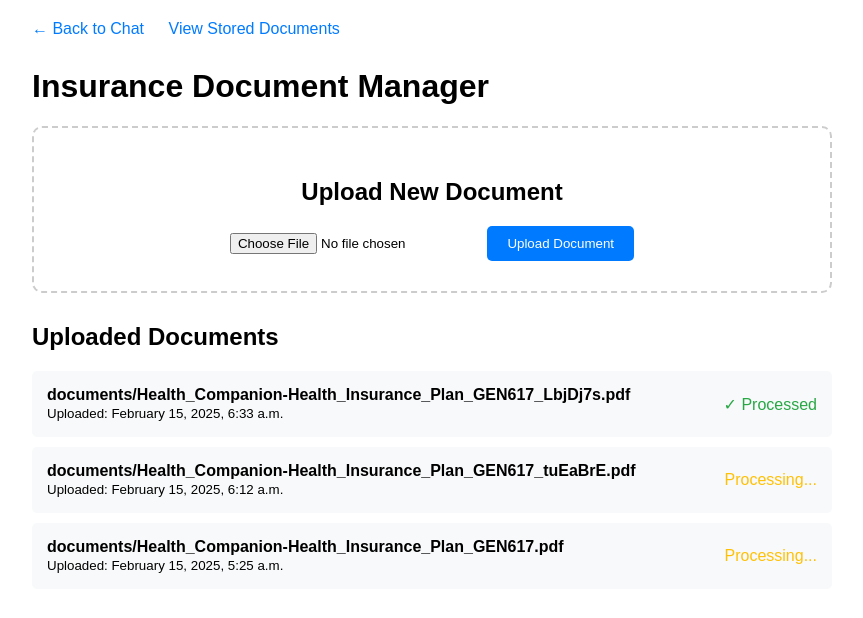
After one commit to Nithya1381/Health-Insurance, a Django app: page /uploads/ in a window 1280 px wide. The commit adds this page. Shown: the top 618 px of the page, without its empty margins (208-1071 px from the left). Run offline with Django 4.2, Linux system fonts and the light colour scheme; data comes from the database, SQL or seed files in the repository; both versions use the stored data as it was after the commit.

```diff
--- a/health_insurance_agent/health_insurance_agent/settings.py
+++ b/health_insurance_agent/health_insurance_agent/settings.py
@@ -122,3 +122,7 @@ STATIC_URL = 'static/'
 # https://docs.djangoproject.com/en/4.2/ref/settings/#default-auto-field
 
 DEFAULT_AUTO_FIELD = 'django.db.models.BigAutoField'
+
+# Add these settings for file uploads
+MEDIA_URL = '/media/'
+MEDIA_ROOT = BASE_DIR / 'media'
--- a/health_insurance_agent/health_insurance_agent/urls.py
+++ b/health_insurance_agent/health_insurance_agent/urls.py
@@ -14,10 +14,12 @@ Including another URLconf
     1. Import the include() function: from django.urls import include, path
     2. Add a URL to urlpatterns:  path('blog/', include('blog.urls'))
 """
+from django.conf import settings
+from django.conf.urls.static import static
 from django.contrib import admin
 from django.urls import include, path
 
 urlpatterns = [
     path('admin/', admin.site.urls),
     path('', include('main.urls')),
-]
+] + static(settings.MEDIA_URL, document_root=settings.MEDIA_ROOT)
--- a/health_insurance_agent/main/models.py
+++ b/health_insurance_agent/main/models.py
@@ -6,6 +6,7 @@ class ChatMessage(models.Model):
     ROLE_CHOICES = [
         ('user', 'User'),
         ('assistant', 'Assistant'),
+        ('system', 'System'),
     ]
 
     role = models.CharField(max_length=10, choices=ROLE_CHOICES)
@@ -14,3 +15,8 @@ class ChatMessage(models.Model):
 
     class Meta:
         ordering = ['timestamp']
+
+class Document(models.Model):
+    file = models.FileField(upload_to='documents/')
+    uploaded_at = models.DateTimeField(auto_now_add=True)
+    processed = models.BooleanField(default=False)
--- a/health_insurance_agent/main/urls.py
+++ b/health_insurance_agent/main/urls.py
@@ -6,4 +6,6 @@ app_name = 'main'
 
 urlpatterns = [
     path('', views.chat, name='chat'),
+    path('uploads/', views.uploads, name='uploads'),
+    path('documents/', views.view_documents, name='view_documents'),
 ]
--- a/health_insurance_agent/main/views.py
+++ b/health_insurance_agent/main/views.py
@@ -1,12 +1,13 @@
 import os
 
-from django.conf import settings
-from django.shortcuts import render
+from django.contrib import messages
+from django.shortcuts import redirect, render
 from dotenv import load_dotenv
 from langchain.chat_models import ChatOpenAI
 from langchain.schema import AIMessage, HumanMessage
 
-from .models import ChatMessage
+from .models import ChatMessage, Document
+from .utils import get_all_documents, get_conversation_chain, process_pdf
 
 load_dotenv()
 
@@ -22,32 +23,69 @@ def home(request):
 
 def chat(request):
     if request.method == 'POST':
-        user_message = request.POST.get('message')
+        if 'message' in request.POST:
+            user_message = request.POST.get('message')
+            ChatMessage.objects.create(role='user', content=user_message)
 
-        # Save user message to database
-        ChatMessage.objects.create(role='user', content=user_message)
+            try:
+                # Get conversation chain
+                conversation_chain = get_conversation_chain()
 
-        # Initialize ChatOpenAI
-        chat = ChatOpenAI(
-            temperature=0.7,
-            openai_api_key=os.getenv('OPENAI_API_KEY'),
-            model_name="gpt-3.5-turbo"
-        )
+                # Get chat history
+                chat_history = []
+                for msg in ChatMessage.objects.filter(role__in=['user', 'assistant']):
+                    if msg.role == 'user':
+                        chat_history.append((msg.content, ''))
 
-        # Get chat history
-        messages = []
-        for msg in ChatMessage.objects.all():
-            if msg.role == 'user':
-                messages.append(HumanMessage(content=msg.content))
-            else:
-                messages.append(AIMessage(content=msg.content))
+                # Get response from LLM
+                response = conversation_chain({
+                    "question": user_message,
+                    "chat_history": chat_history
+                })
 
-        # Get AI response
-        response = chat(messages)
+                # Save AI response
+                ChatMessage.objects.create(
+                    role='assistant',
+                    content=response['answer']
+                )
 
-        # Save AI response to database
-        ChatMessage.objects.create(role='assistant', content=response.content)
+            except Exception as e:
+                messages.error(request, f'Error: {str(e)}')
 
-    # Get all messages for display
-    messages = ChatMessage.objects.all()
-    return render(request, 'main/chat.html', {'messages': messages})
+    chat_messages = ChatMessage.objects.filter(role__in=['user', 'assistant'])
+    return render(request, 'main/chat.html', {'chat_messages': chat_messages})
+
+def uploads(request):
+    if request.method == 'POST' and request.FILES.get('document'):
+        print("request.FILES",request.FILES)
+        document = request.FILES['document']
+        if not document.name.endswith('.pdf'):
+            messages.error(request, 'Please upload a PDF file')
+            return redirect('main:uploads')
+
+        try:
+            # Save document
+            doc = Document.objects.create(file=document)
+
+            # Process and store in vector database
+            print("Processing document...")
+            result = process_pdf(document)
+            doc.processed = True
+            doc.save()
+            messages.success(request, 'Document uploaded and processed successfully!')
+
+        except Exception as e:
+            messages.error(request, f'Error processing document: {str(e)}')
+            if doc.id:
+                doc.delete()  # Clean up the document if processing failed
+
+    documents = Document.objects.all().order_by('-uploaded_at')
+    return render(request, 'main/uploads.html', {'documents': documents})
+
+def view_documents(request):
+    try:
+        docs_data = get_all_documents()
+        return render(request, 'main/documents.html', {'data': docs_data})
+    except Exception as e:
+        messages.error(request, str(e))
+        return redirect('main:uploads')
--- /dev/null
+++ b/health_insurance_agent/templates/main/uploads.html
@@ -0,0 +1,130 @@
+<!DOCTYPE html>
+<html lang="en">
+<head>
+    <meta charset="UTF-8">
+    <meta name="viewport" content="width=device-width, initial-scale=1.0">
+    <title>Insurance Document Manager</title>
+    <style>
+        body {
+            max-width: 800px;
+            margin: 0 auto;
+            padding: 20px;
+            font-family: Arial, sans-serif;
+        }
+        .upload-container {
+            margin: 20px 0;
+            padding: 30px;
+            border: 2px dashed #ccc;
+            border-radius: 10px;
+            text-align: center;
+        }
+        .documents-list {
+            margin-top: 30px;
+        }
+        .document-item {
+            padding: 15px;
+            margin: 10px 0;
+            background-color: #f8f9fa;
+            border-radius: 5px;
+            display: flex;
+            justify-content: space-between;
+            align-items: center;
+        }
+        .status-success {
+            color: #28a745;
+        }
+        .status-pending {
+            color: #ffc107;
+        }
+        .nav-links {
+            margin-bottom: 30px;
+        }
+        .nav-links a {
+            text-decoration: none;
+            color: #007bff;
+            margin-right: 20px;
+        }
+        .nav-links a:hover {
+            text-decoration: underline;
+        }
+        button {
+            padding: 10px 20px;
+            background-color: #007bff;
+            color: white;
+            border: none;
+            border-radius: 5px;
+            cursor: pointer;
+        }
+        button:hover {
+            background-color: #0056b3;
+        }
+        .messages {
+            margin: 20px 0;
+        }
+        .message {
+            padding: 10px;
+            margin: 5px 0;
+            border-radius: 5px;
+        }
+        .message.error {
+            background-color: #f8d7da;
+            color: #721c24;
+        }
+        .message.success {
+            background-color: #d4edda;
+            color: #155724;
+        }
+    </style>
+</head>
+<body>
+    <div class="nav-links">
+        <a href="{% url 'main:chat' %}">← Back to Chat</a>
+        <a href="{% url 'main:view_documents' %}">View Stored Documents</a>
+    </div>
+
+    <h1>Insurance Document Manager</h1>
+
+    {% if messages %}
+    <div class="messages">
+        {% for message in messages %}
+            <div class="message {% if message.tags %}{{ message.tags }}{% endif %}">
+                {{ message }}
+            </div>
+        {% endfor %}
+    </div>
+    {% endif %}
+
+    <div class="upload-container">
+        <h2>Upload New Document</h2>
+        <form method="post" enctype="multipart/form-data">
+            {% csrf_token %}
+            <input type="file" name="document" accept=".pdf" required>
+            <button type="submit">Upload Document</button>
+        </form>
+    </div>
+
+    <div class="documents-list">
+        <h2>Uploaded Documents</h2>
+        {% if documents %}
+            {% for doc in documents %}
+                <div class="document-item">
+                    <div>
+                        <strong>{{ doc.file.name }}</strong>
+                        <br>
+                        <small>Uploaded: {{ doc.uploaded_at|date:"F j, Y, g:i a" }}</small>
+                    </div>
+                    <div class="status-{% if doc.processed %}success{% else %}pending{% endif %}">
+                        {% if doc.processed %}
+                            ✓ Processed
+                        {% else %}
+                            Processing...
+                        {% endif %}
+                    </div>
+                </div>
+            {% endfor %}
+        {% else %}
+            <p>No documents uploaded yet.</p>
+        {% endif %}
+    </div>
+</body>
+</html>
```
Also changed, not shown: health_insurance_agent/main/utils.py (added, +273 -0 lines), health_insurance_agent/templates/main/chat.html (+33 -4 lines), health_insurance_agent/templates/main/documents.html (added, +90 -0 lines), health_insurance_agent/db.sqlite3, health_insurance_agent/main/migrations/0002_document_alter_chatmessage_role.py (added), 1 other file.
